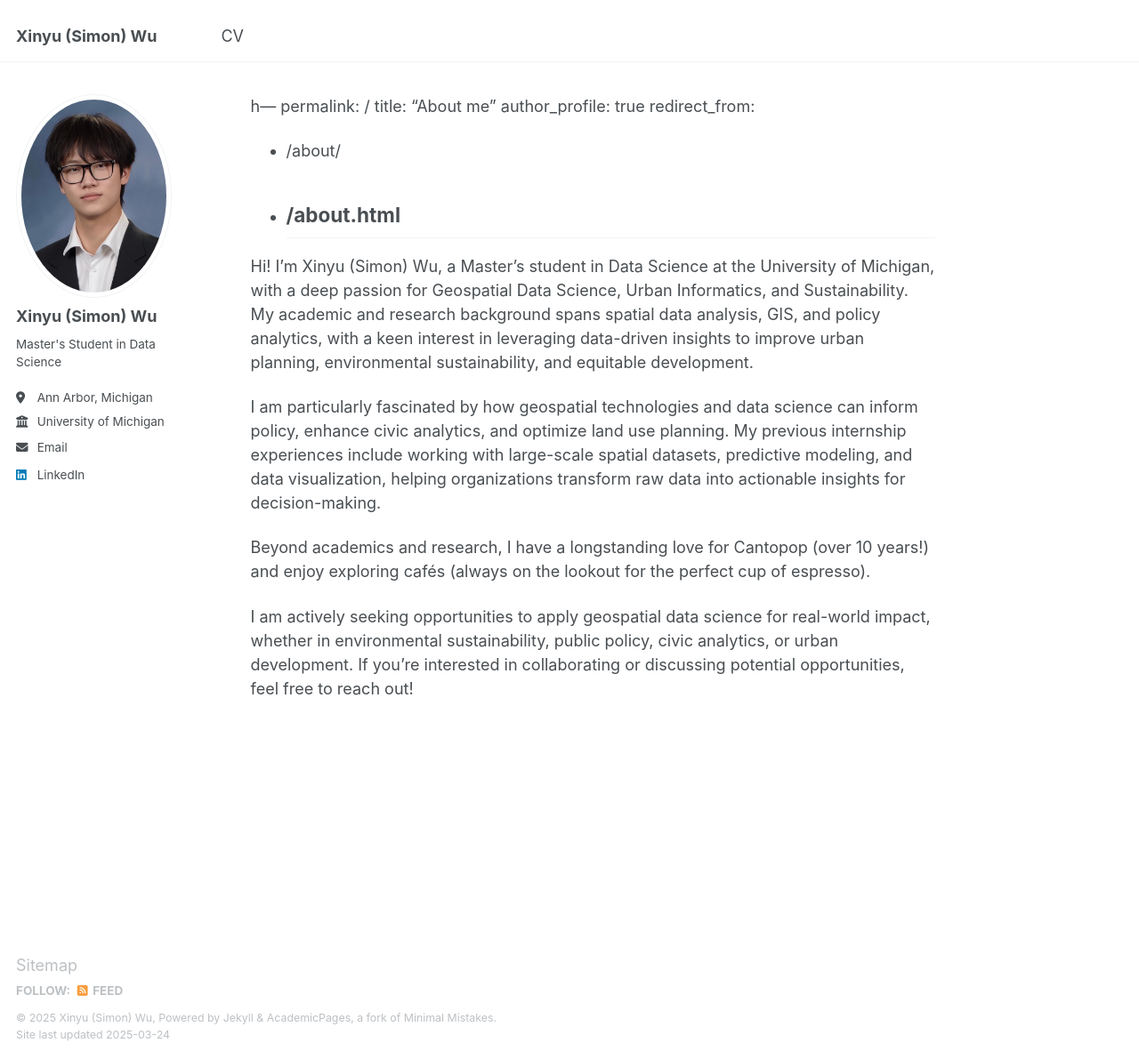
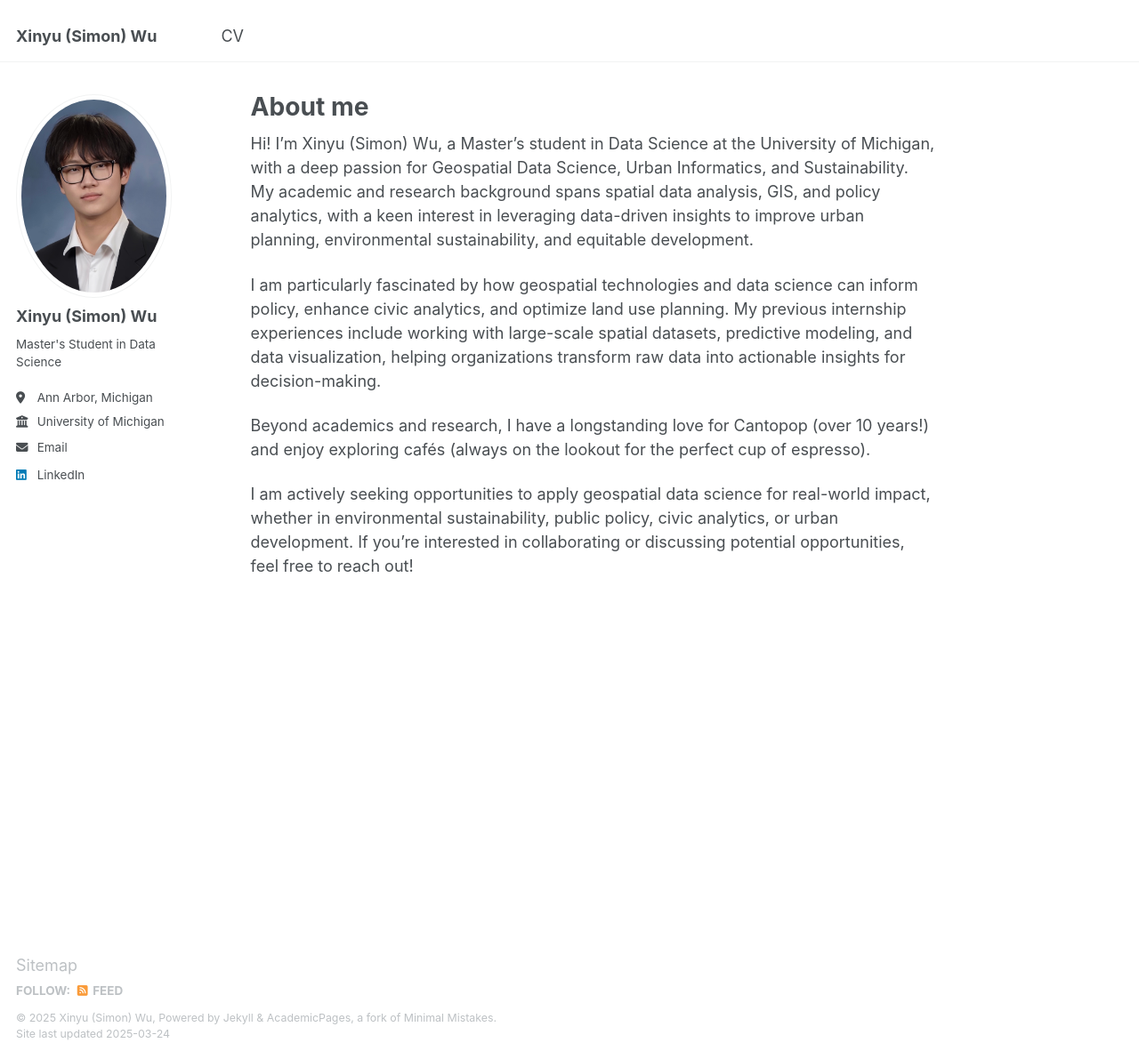
Before and after one commit to Simonxyw/simonxyw.github.io, a Jekyll site: the page built from _pages/about.md, in a window 1280 px wide and 1191 px high. Shown: the whole window at 89% size. Built offline with Jekyll 4.4.1, drawn with Linux system fonts in a browser that asks for light colours; our own code applies the rules of GitHub Pages for plain Markdown files.

Commit message:
Update about.md

```diff
--- a/_pages/about.md
+++ b/_pages/about.md
@@ -1,4 +1,4 @@
-h---
+---
 permalink: /
 title: "About me"
 author_profile: true
```
